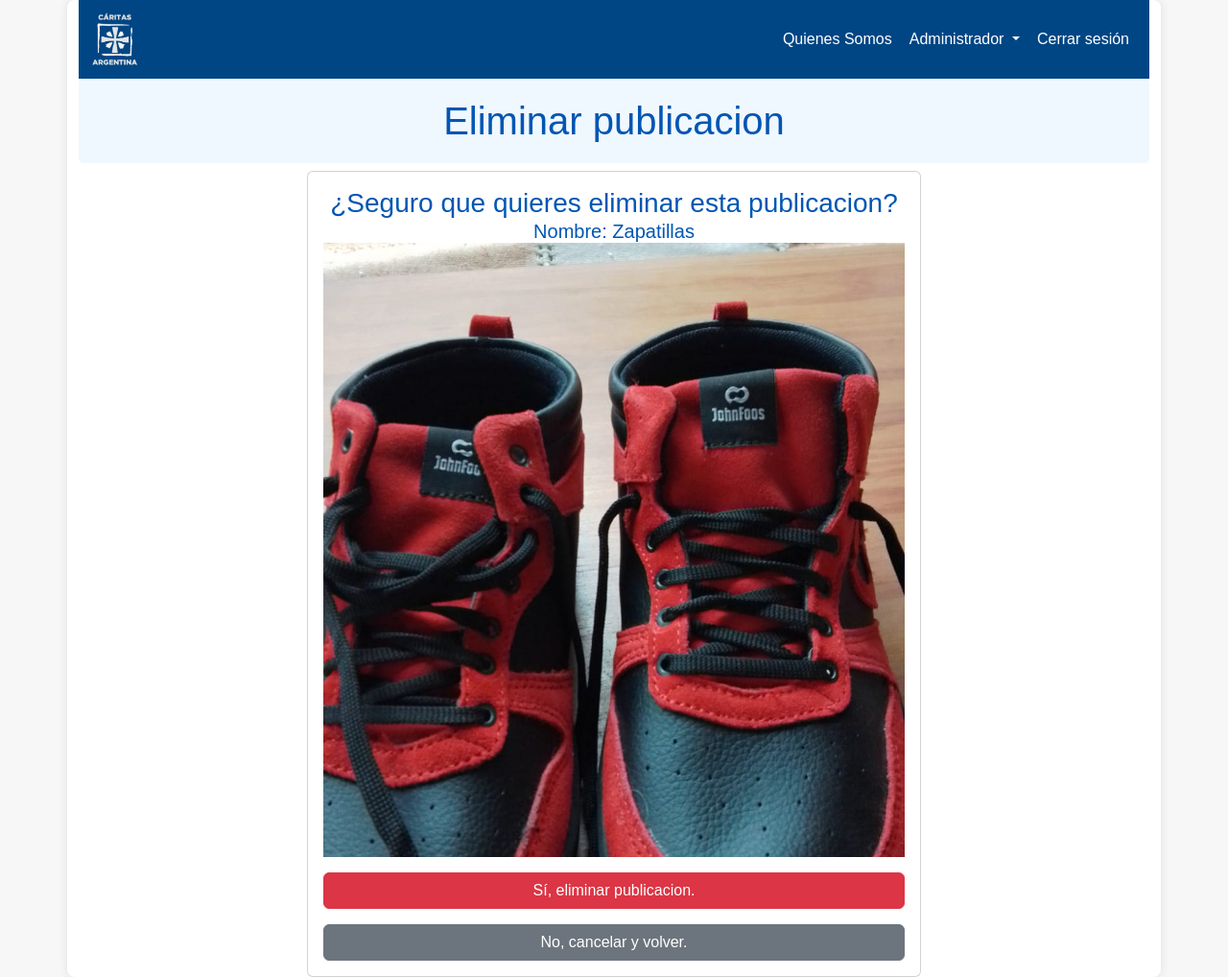
After one commit to fvenegasn/IS2-Web-de-Intercambios, a Django app: page /ver_publicacion/2/eliminar in a window 1280 px wide. The commit adds this page. Shown: the whole page at 96% size. Run offline with Django 5.2, Linux system fonts and the light colour scheme; a user stored in the database is signed in; data comes from the database, SQL or seed files in the repository; both versions use the stored data as it was after the commit.

Commit message:
eliminar publicacion v1

```diff
--- a/intercambios_caritas/urls.py
+++ b/intercambios_caritas/urls.py
@@ -60,6 +60,7 @@
     path('perfil/<str:username>/toggle_user_status/', views.toggle_user_status, name='toggle_user_status'),
 
     path('ver_publicacion/<int:publicacion_id>/modificar_mi_publicacion', views.modificar_mi_publicacion, name="modificar_mi_publicacion"),
+    path('ver_publicacion/<int:publicacion_id>/eliminar', views.bajar_mi_publicacion, name="bajar_mi_publicacion"),
 
      path('listar_categorias', views.listar_categorias, name='listar_categorias'),
 ] + static(settings.MEDIA_URL, document_root=settings.MEDIA_ROOT)
--- a/intercambios_caritas/views.py
+++ b/intercambios_caritas/views.py
@@ -337,6 +337,27 @@
     return render(request, 'publicacion/modificar_mi_publicacion.html', context)
 
 @login_required
+def bajar_mi_publicacion(request, publicacion_id):
+    publicacion = get_object_or_404(Publicacion, id=publicacion_id)
+
+    if request.method == 'POST':
+        # Comprobar si el la publicacion tiene intercambios con estado aceptado
+        intercambios_aceptados = Intercambio.objects.filter(Q(publicacion_ofertante=publicacion) & (Q(estado="ACEPTADA") ))|Intercambio.objects.filter(Q(publicacion_demandada=publicacion) & (Q(estado="ACEPTADA")))
+        if intercambios_aceptados:
+            messages.warning(request, 'Tienes intercambios aceptados actualmente, debes resolver los mismos antes de eliminar la publicacion.')
+            return redirect('bajar_mi_publicacion')
+        # Cancelar todos los intercambios pendientes de la publicacion
+        intercambios_pendientes = Intercambio.objects.filter(Q(publicacion_ofertante=publicacion, estado='PENDIENTE') | Q(publicacion_demandada=publicacion, estado='PENDIENTE'))
+        for intercambio in intercambios_pendientes:
+            intercambio.cancelar("Publicacion eliminada") #esto podria ser mas especifico
+        publicacion.disponible_para_intercambio = False
+        publicacion.save()
+        messages.success(request, 'Publicacion eliminada exitosamente.')
+        return redirect('mis_publicaciones')
+    else:
+        return render(request, 'publicacion/ver_publicacion_eliminar.html', {'publicacion': publicacion})
+
+@login_required
 def mis_publicaciones(request):
     usuario_actual = request.user
     publicaciones = Publicacion.objects.filter(usuario=usuario_actual, disponible_para_intercambio=True)
--- /dev/null
+++ b/templates/publicacion/ver_publicacion_eliminar.html
@@ -0,0 +1,31 @@
+{% extends 'layouts/base.html' %}
+{% block title %}Eliminar publicacion{% endblock %}
+{% block content %}
+{% include 'layouts/navbar.html' %}
+<h1 class="text-center custom-h1-bg mb-2">Eliminar publicacion</h1>
+<div class="d-flex justify-content-center align-items-center">
+    <div class="card" style="width: 40rem;">
+        <div class="card-body">
+            <div class="text-center">
+                <h3>¿Seguro que quieres eliminar esta publicacion?</h3>
+                <h5>Nombre: {{ publicacion.nombre }}</h5>
+                <img src="{{ publicacion.imagen.url }}" class="img-fluid" alt="Imagen de la publicación"
+                    style="width: 860px; height: 640px; object-fit: cover;">
+                <form method="POST">
+                    {% csrf_token %}
+                    <button type="submit" class="btn btn-danger mt-3">Sí, eliminar publicacion.</button>
+                    <button type="button" class="btn btn-secondary mt-3" onclick="history.back()">No, cancelar y volver.</button>
+                </form>
+                {% if messages %}
+                {% for message in messages %}
+                <div class="alert alert-{{ message.tags }} alert-dismissible fade show m-2 p-1" role="alert">
+                    {{ message }}
+                    <button type="button" class="btn-close m-0 p-2" data-bs-dismiss="alert" aria-label="Close"></button>
+                </div>
+                {% endfor %}
+                {% endif %}
+            </div>
+        </div>
+    </div>
+</div>
+{% endblock %}
```
Also changed, not shown: templates/publicacion/mis_publicaciones.html (+13 -1 lines), db.sqlite3.
